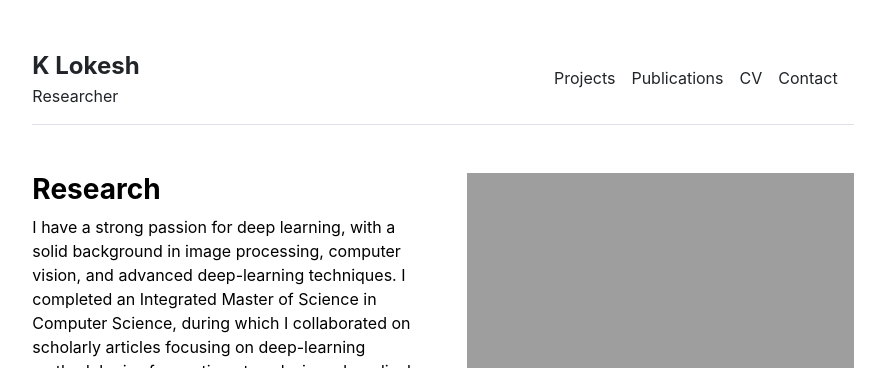
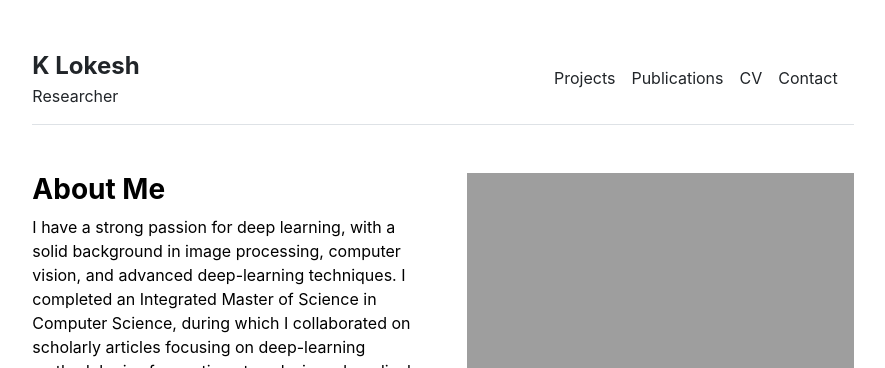
Before and after one commit to katikapalli/katikapalli.github.io, a Jekyll site: the page built from index.md, in a window 1280 px wide. Shown: the top 368 px of the page, without its empty margins (197-1082 px from the left). Built offline with Jekyll 4.4.1, drawn with Linux system fonts in a browser that asks for light colours.

Commit message:
Update home.html

```diff
--- a/_layouts/home.html
+++ b/_layouts/home.html
@@ -2,9 +2,15 @@
 layout: default
 ---
 
+<style>
+  .text-justify {
+    text-align: justify;
+  }
+</style>
+
 <div class="row g-5 mb-5">
   <div class="col-md-6">
-    <h3 class="fw-bold">Research</h3>
+    <h3 class="fw-bold">About Me</h3>
     {{ content }}
   </div>
   <div class="col-md-6">
```
